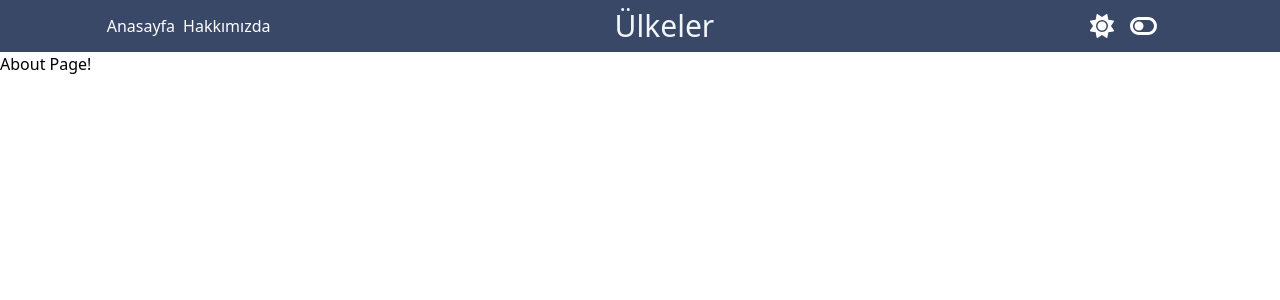
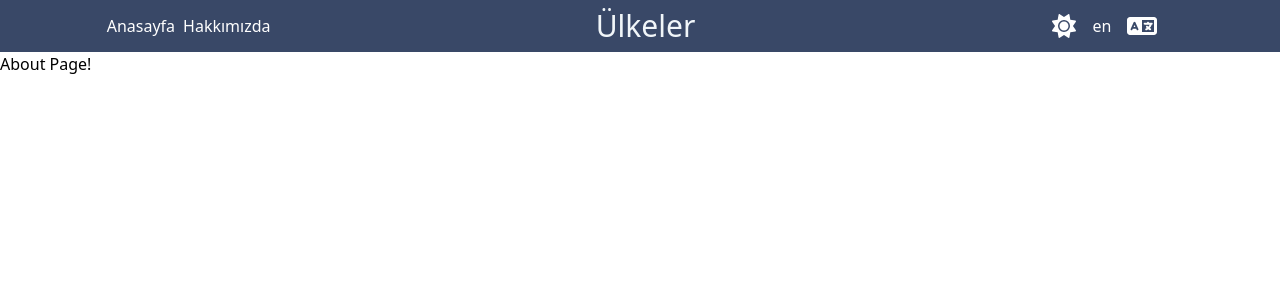
Before and after one commit to said1854/Countries, a React (Vite) app: page /about in a window 1280 px wide. Shown: the top 300 px of the page. Built offline with nearby package versions, Linux system fonts and the light colour scheme.

Commit message:
language icon

```diff
--- a/src/components/CountryCard.jsx
+++ b/src/components/CountryCard.jsx
@@ -11,7 +11,7 @@ const CountryCard = ({ country, index }) => {
         src={country.flags.png}
         alt={country.flags.alt}
       />
-      <div className="text-sm p-2 flex flex-col">
+      <div className="text-sm p-2 flex flex-col justify-between">
         <div className="text-xl font-serif flex">
           {orderByArea && !orderByPopulation ? <h4>{index + 1} -</h4> : <></>}
           {orderByPopulation && !orderByArea ? <h4>{index + 1} -</h4> : <></>}
@@ -50,9 +50,9 @@ const CountryCard = ({ country, index }) => {
             {country.continents}
           </p>
         </div>
-        <div className="end">
+        <div>
           <Link to={`/countries/${country.name.common}`}>
-            <div className="btn">
+            <div className="btn px-4">
               {language === "en" ? "View Details" : "Detaylar"}
             </div>
           </Link>
--- a/src/components/CountryDetails.jsx
+++ b/src/components/CountryDetails.jsx
@@ -24,7 +24,7 @@ const CountryDetails = () => {
       .then((res) => {
         console.log(res);
         setIsLoaded(true);
-        setDetails(res);
+        setDetails(res[0]);
       })
       .catch((e) => {
         console.log(e.message);
--- a/src/components/Header.jsx
+++ b/src/components/Header.jsx
@@ -6,6 +6,7 @@ import {
   faToggleOn,
   faSun,
   faToggleOff,
+  faLanguage,
 } from "@fortawesome/free-solid-svg-icons";
 import { NavLink } from "react-router-dom";
 import Icon from "../assets/react.svg";
@@ -41,23 +42,14 @@ const Header = () => {
               onClick={() => setTheme("light")}
             />
           )}
-          {language === "en" ? (
-            <FontAwesomeIcon
-              className="text-2xl"
-              icon={faToggleOn}
-              onClick={() =>
-                language == "en" ? setLanguage("tr") : setLanguage("en")
-              }
-            />
-          ) : (
-            <FontAwesomeIcon
-              className="text-2xl"
-              icon={faToggleOff}
-              onClick={() =>
-                language == "en" ? setLanguage("tr") : setLanguage("en")
-              }
-            />
-          )}
+          {language === "tr" ? "tr" : "en"}
+          <FontAwesomeIcon
+            className="pl-4 text-2xl"
+            icon={faLanguage}
+            onClick={() =>
+              language == "en" ? setLanguage("tr") : setLanguage("en")
+            }
+          />
         </div>
       </div>
     </header>
```
